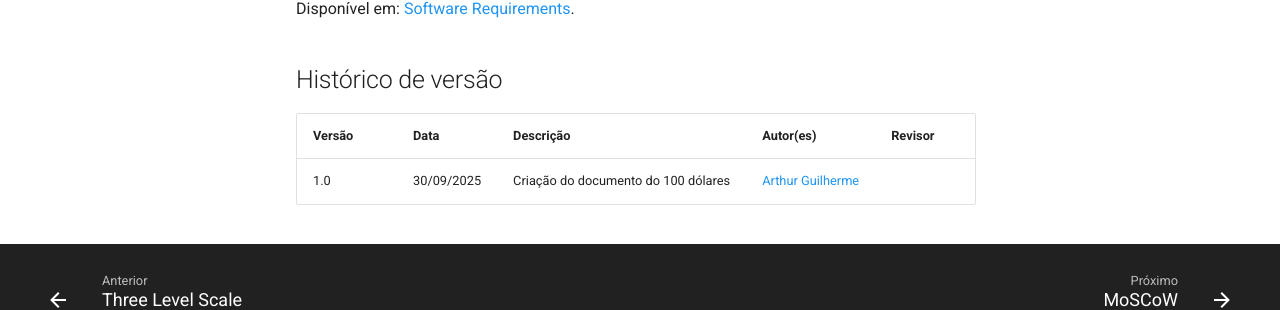
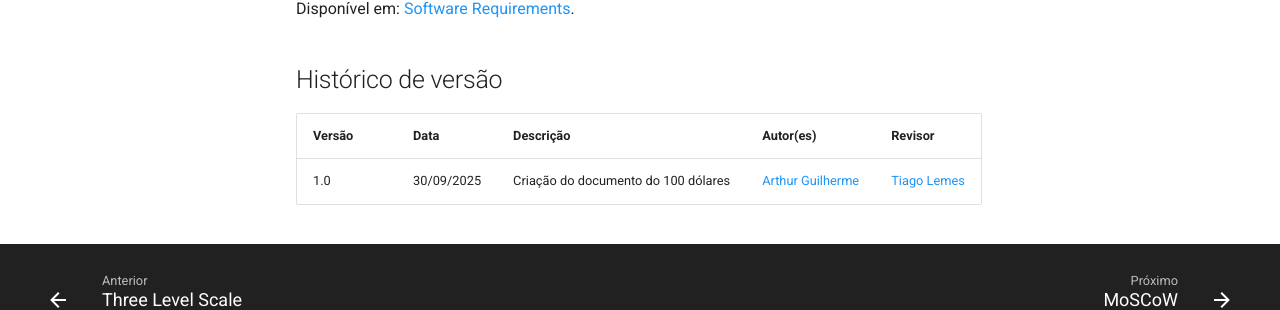
Before and after one commit to Requisitos-de-Software/2025.2-Grupo03, an MkDocs documentation site: the page built from docs/Elicitacao/100_dolares.md, in a window 1280 px wide and 900 px high, scrolled down 4897 px. Shown: the part 519-829 px from the top of the window. Built offline with MkDocs 1.6.1 and Material for MkDocs 9.7.7, drawn with Linux system fonts in a browser that asks for light colours; comment, search, counter and statistics services are not loaded.

Commit message:
Adição de revisores

```diff
--- a/docs/Elicitacao/100_dolares.md
+++ b/docs/Elicitacao/100_dolares.md
@@ -98,4 +98,4 @@ WIEGERS, Karl; BEATTY, Joy. Software Requirements. 3. ed. Redmond. Microsoft Pre
 
 | Versão | Data | Descrição | Autor(es) | Revisor |
 |--------|------|-----------|-----------|---------|
-| 1.0    | 30/09/2025 | Criação do documento do 100 dólares | [Arthur Guilherme](https://github.com/ArthurGuilher62) | |
+| 1.0    | 30/09/2025 | Criação do documento do 100 dólares | [Arthur Guilherme](https://github.com/ArthurGuilher62) | [Tiago Lemes](https://github.com/TiagoTeixeira-2005) |
```
